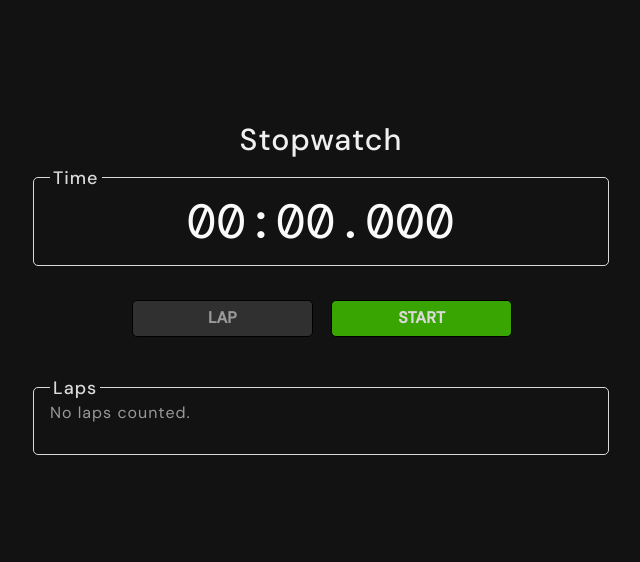
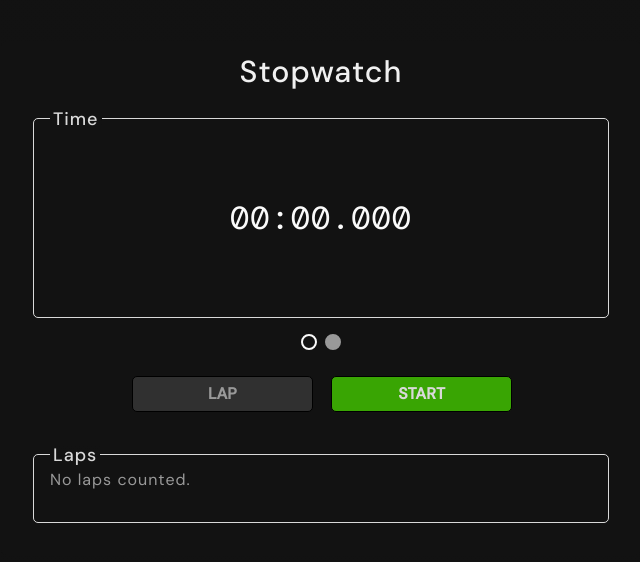
Before and after one commit to MAbdurahman/js-stopwatch, a website: page index.html in a window 1280 px wide. Shown: the part 102-664 px from the top of the page, without its empty margins (319-959 px from the left). Drawn offline with nearby package versions, Linux system fonts and the light colour scheme.

Commit message:
Add stopwatch-face.png, carousel, and slider with styles

```diff
--- a/index.html
+++ b/index.html
@@ -6,9 +6,9 @@
           content="width=device-width, user-scalable=no, initial-scale=1.0, maximum-scale=1.0, minimum-scale=1.0">
     <meta http-equiv="X-UA-Compatible" content="ie=edge">
     <!--favicon -->
-    <link rel="shortcut icon" href="favicon.ico" >
+    <link rel="shortcut icon" href="favicon.ico">
     <!-- normalize css-->
-    <link rel="stylesheet" href="./css/normalize.css" >
+    <link rel="stylesheet" href="./css/normalize.css">
     <!-- main styles -->
     <link rel="stylesheet" href="./css/main.css">
     <title>Stopwatch</title>
@@ -25,9 +25,35 @@
         <h1 class="heading-title">stopwatch</h1>
     </section>
     <main class="app">
-        <section class="time-wrapper">
+        <!--<section class="time-wrapper">
             <h2 class="time-title">Time</h2>
             <div id="time-display" class="time-display-area">00:00.000</div>
+        </section>-->
+        <section class="carousel">
+            <div id="slider" class="slider">
+                <section class="slider-content slider-content--1">
+                    <section class="time-wrapper">
+                        <h2 class="time-title">Time</h2>
+                        <div id="time-display" class="center-div-horizontally-vertically  time-display-area">00:00.000
+                        </div>
+                    </section>
+                </section>
+                <section class="slider-content slider-content--2">
+                    <img src="./img/stopwatch-face.png" class="responsive" alt="stopwatch face">
+                </section>
+            </div>
+            <!--<div class="controls">
+                <ul id="indicators-list" class="indicators-list">
+                    <li class="indicator selected"></li>
+                    <li class="indicator"></li>
+                </ul>
+            </div>-->
+        </section>
+        <section class="controls">
+            <ul id="indicators-list" class="indicators-list">
+                <li class="indicator selected"></li>
+                <li class="indicator"></li>
+            </ul>
         </section>
         <section class="button-wrapper">
             <button id="lap-btn" class="btn-default btn-fill">lap</button>
--- a/scss/main.scss
+++ b/scss/main.scss
@@ -209,6 +209,10 @@ input::placeholder {
   color: var(--clr-augmented-200);
 }
 
+img {
+
+}
+
 .interim:empty:before {
   content:attr(data-placeholder);
   color: var(--clr-augmented-200);
@@ -241,6 +245,27 @@ input::placeholder {
   background: var(--clr-neutral-600);
 }
 
+
+.responsive {
+  width: 100%;
+  max-width: 200px;
+  height: auto;
+}
+
+.center-div-vertically {
+  position: absolute;
+  top: 50%;
+  padding: 10px;
+  transform: translate(0, -50%);
+}
+
+.center-div-horizontally-vertically {
+  position: absolute;
+  left: 50%;
+  top: 50%;
+  padding: 10px;
+  transform: translate(-50%, -50%);
+}
 /* =========================================
               preloader
 ============================================ */
@@ -270,17 +295,6 @@ input::placeholder {
     width: 60%;
   }
 }
-
-
-
-
-
-
-
-
-
-
-
 
 /*=============================================
           wrapper
@@ -319,13 +333,88 @@ div.wrapper {
   }
 }
 
+/*=============================================
+          carousel - slider
+================================================*/
+.carousel {
+  position: relative;
+  width: 100%;
+  height: 100%;
+  padding-top: 8px;
+  padding-bottom: 8px;
+  margin-bottom: 1.5em;
+  /*border: 2px solid var(--clr-neutral-200);*/
+  overflow: hidden;
+}
+
+.slider {
+  width: 200%;
+  height: 100%;
+  display: flex;
+  flex-direction: row;
+  transition: all 0.5s cubic-bezier(.12, .9, .42, -0.63);
+}
+
+.slider-content {
+  position: relative;
+  flex-basis: 100%;
+  display: flex;
+  justify-content: center;
+  align-items: center;
+  font-size: 3rem;
+  /*text-align: center;*/
+}
+section.controls {
+  position: relative;
+  height: 25%;
+}
+
+.controls .indicators-list {
+  position: absolute;
+  height: 100%;
+  z-index: 10;
+  left: 50%;
+  bottom: 0%;
+  margin-bottom: 1em;
+  transform: translate(-50%, -50%);
+}
+
+.indicators-list {
+  position: absolute;
+  bottom: 16px;
+  left: 50%;
+  transform: translateX(-50%);
+  display: flex;
+  flex-direction: row;
+}
+
+.indicator {
+  display: inline-block;
+  height: 16px;
+  width: 16px;
+  background-color: var(--clr-neutral-500);
+  border-radius: 50%;
+  border: 2px solid var(--clr-neutral-500);
+  cursor: pointer;
+}
+
+.indicator:not(:last-of-type) {
+  margin-right: 0.5em;
+}
+
+.indicator.selected {
+  background-color:  transparent;
+  border: 2px solid var(--clr-neutral-100);
+}
 
 /*=============================================
           time-display-area
 ================================================*/
 section.time-wrapper {
   position: relative;
-  margin-bottom: .5em;
+  width: 100%;
+  height: 100%;
+  /*margin-bottom: .5em;*/
   padding: 16px;
   background-color: var(--clr-neutral-800);;
   border: 1px solid var(--clr-neutral-300);
@@ -345,13 +434,15 @@ section.time-wrapper {
 }
 
 .time-display-area {
-  font-size: 3rem;
+  font-size: 2rem;
   font-family: var(--ff-font-display);
   text-align: center;
   color: var(--clr-neutral-100);
 }
 
-
+#time-display.time-display-area {
+  text-align: center;
+}
 
 
 
@@ -362,7 +453,8 @@ section.button-wrapper {
   display: flex;
   flex-direction: row;
   justify-content: center;
-  margin-bottom: 1.5em;
+  /*margin-top: 1.5em;*/
+  margin-bottom: 1em;
   padding: 16px;
 }
 
```
Also changed, not shown: css/main.css, img/stopwatch-face.png (added), 1 other file.
